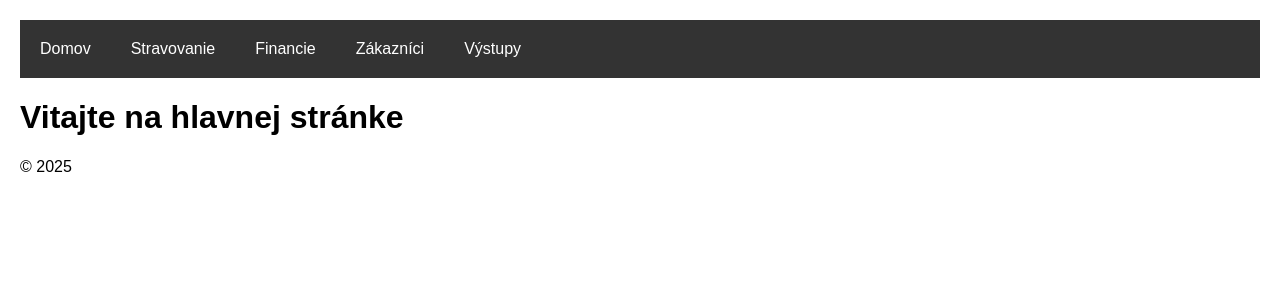
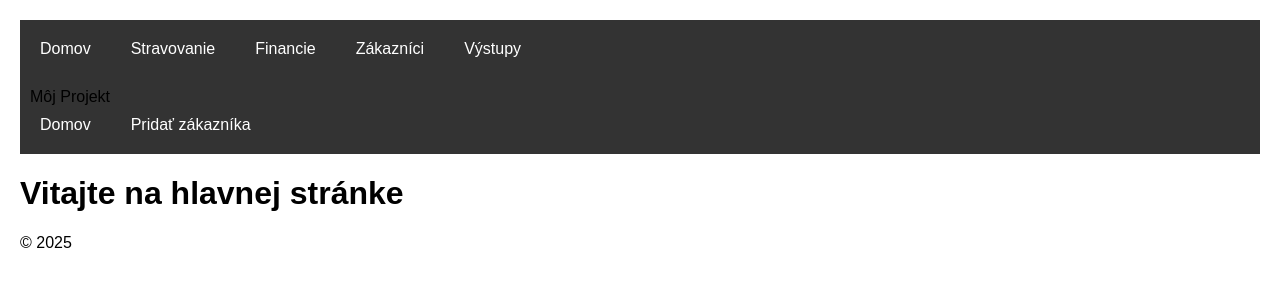
Before and after one commit to kalnovic/ck, a PHP site: page / in a window 1280 px wide. Shown: the top 300 px of the page. Run offline with PHP 8.4, Linux system fonts and the light colour scheme.

Commit message:
Update index.php
Signed-off-by: kalnovic <kalnovic@gmail.com>

```diff
--- a/index.php
+++ b/index.php
@@ -1,5 +1,15 @@
 <?php include 'php/header.php'; ?>
 <link rel="stylesheet" href="/css/global.css">
+
+<nav>
+    <div class="logo">Môj Projekt</div>
+    <ul class="menu">
+        <li><a href="index.php">Domov</a></li>
+        <li><a href="php/view.php">Pridať zákazníka</a></li>
+    </ul>
+</nav>
+
+<main class="content">
     <h1>Vitajte na hlavnej stránke</h1>
     <?php
     // Zobrazenie správy o výsledku (ak existuje)
@@ -9,5 +19,6 @@
         echo "<div class='message $class'>$message</div>";
     }
     ?>
+</main>
 
 <?php include 'php/footer.php'; ?>
```
